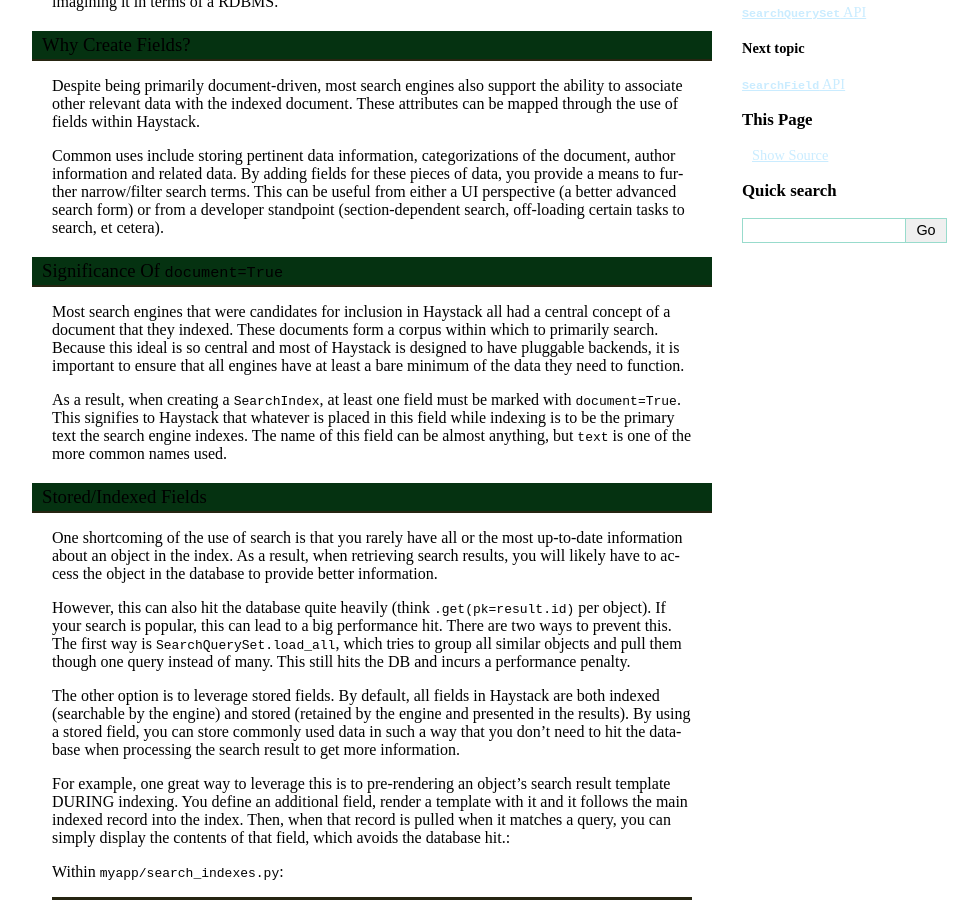
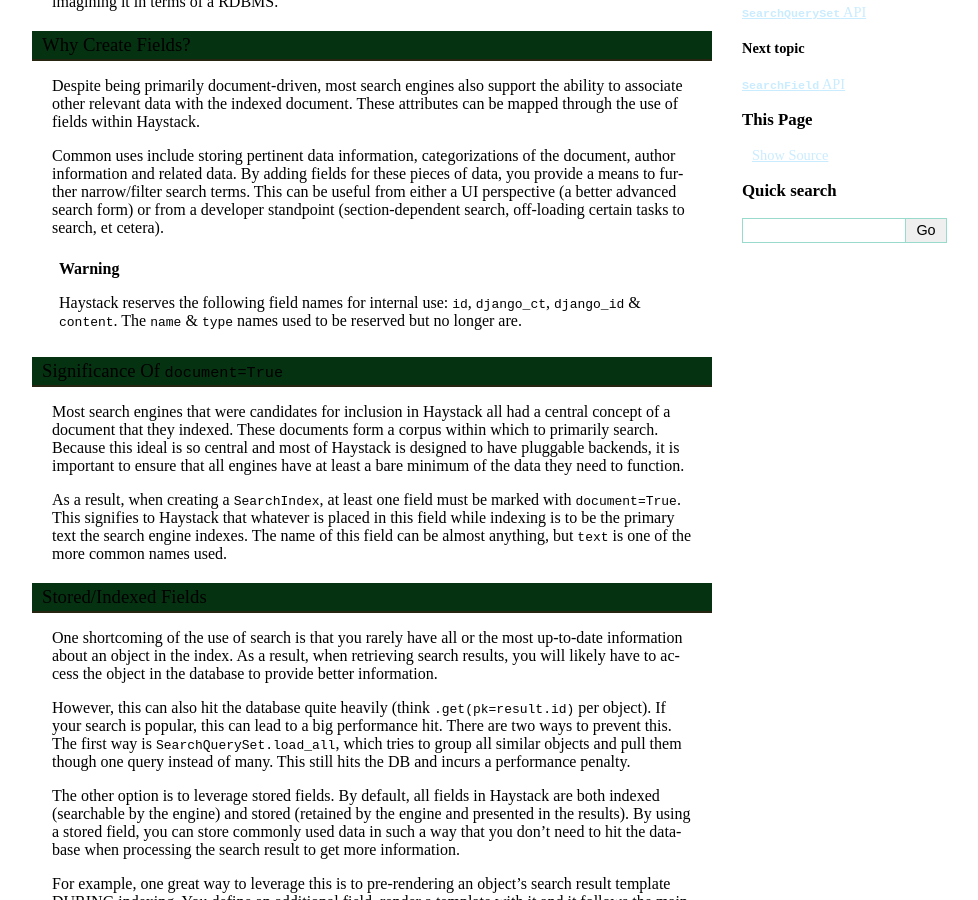
Before and after one commit to django-haystack/django-haystack, a Sphinx documentation site: the page built from docs/searchindex_api.rst, in a window 1280 px wide and 900 px high, scrolled down 1128 px. Shown: the whole window, without its empty margins (138-1116 px from the left). Built offline with Sphinx 7.4.7, drawn with Linux system fonts in a browser that asks for light colours; a style sheet for code colours, icons or effects is not loaded.

Commit message:
Updated docs regarding reserved field names in Haystack.

```diff
--- a/docs/searchindex_api.rst
+++ b/docs/searchindex_api.rst
@@ -69,6 +69,12 @@
 be useful from either a UI perspective (a better advanced search form) or from a
 developer standpoint (section-dependent search, off-loading certain tasks to
 search, et cetera).
+
+.. warning::
+
+    Haystack reserves the following field names for internal use: ``id``,
+    ``django_ct``, ``django_id`` & ``content``. The ``name`` & ``type`` names
+    used to be reserved but no longer are.
 
 
 Significance Of ``document=True``
```
